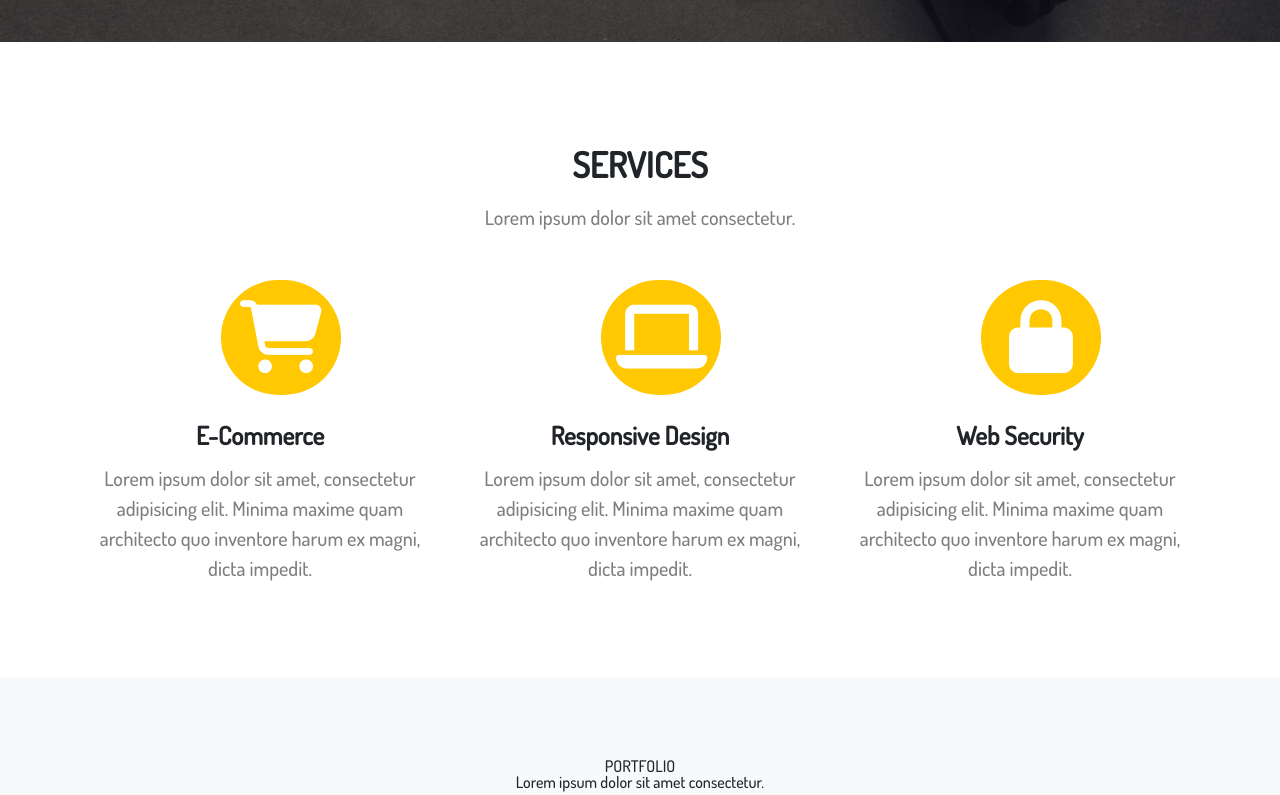
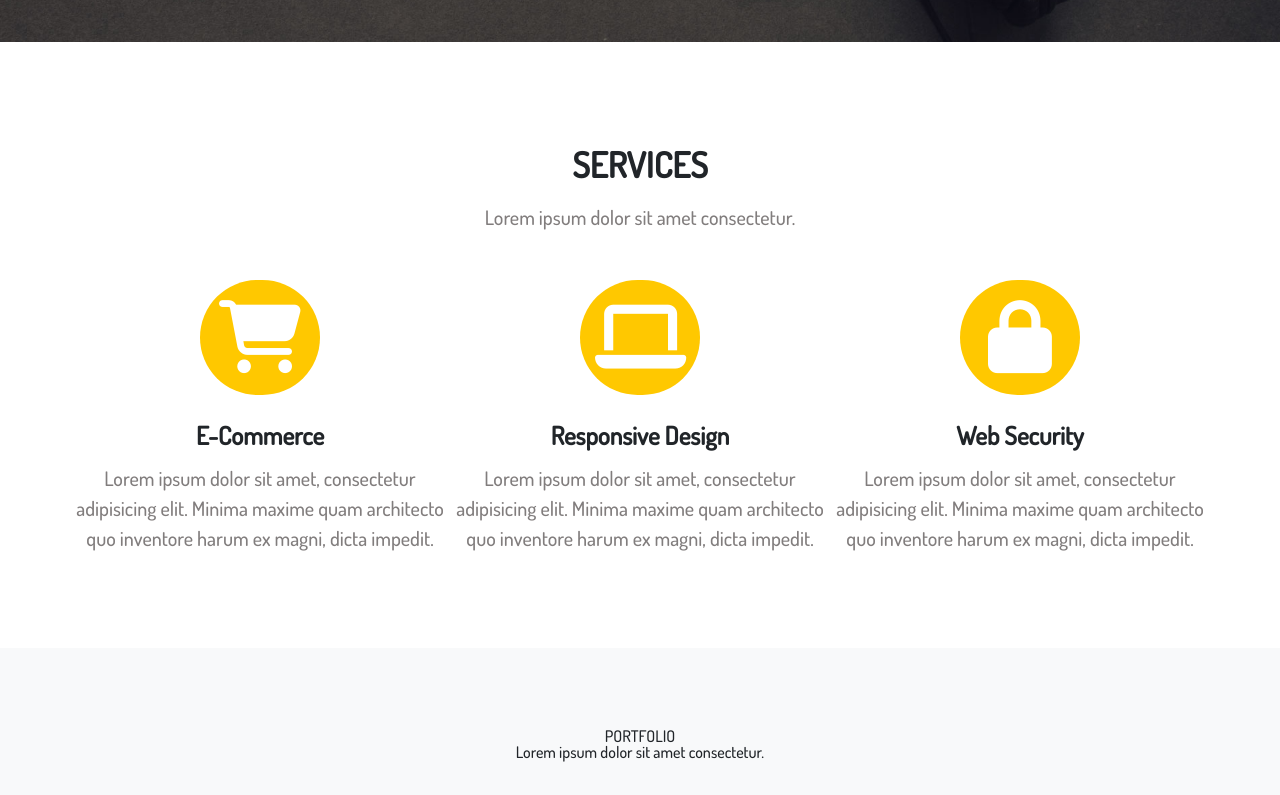
Before and after one commit to SamiraQuliyeva/StartBootstrap, a plain HTML site: page index.html in a window 1280 px wide. Shown: the part 608-1403 px from the top of the page. Drawn offline with nearby package versions, Linux system fonts and the light colour scheme.

Commit message:
services

```diff
--- a/index.html
+++ b/index.html
@@ -71,7 +71,7 @@
                     </div>
                 </div>
                 <div class="row">
-                    <div class="col-md-4">
+                    <div class="col-md-4 d-flex justify-content-center align-items-center">
                         <div class="textbox text-center">
                             <div class="icon">
                                 <i class="fa-solid fa-cart-shopping"></i>
@@ -81,7 +81,7 @@
                                 quo inventore harum ex magni, dicta impedit.</h4>
                         </div>
                     </div>
-                    <div class="col-md-4">
+                    <div class="col-md-4 d-flex justify-content-center align-items-center">
                         <div class="textbox text-center">
                             <div class="icon">
                                 <i class="fa-solid fa-laptop"></i>
@@ -91,7 +91,7 @@
                                 quo inventore harum ex magni, dicta impedit.</h4>
                         </div>
                     </div>
-                    <div class="col-md-4">
+                    <div class="col-md-4 d-flex justify-content-center align-items-center">
                         <div class="textbox text-center">
                             <div class="icon">
                                 <i class="fa-solid fa-lock"></i>
```
